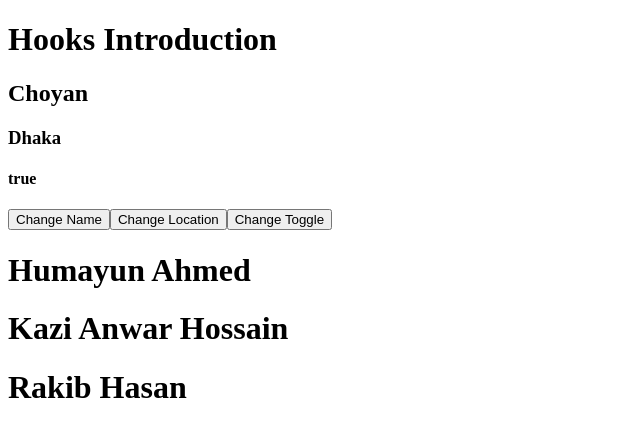
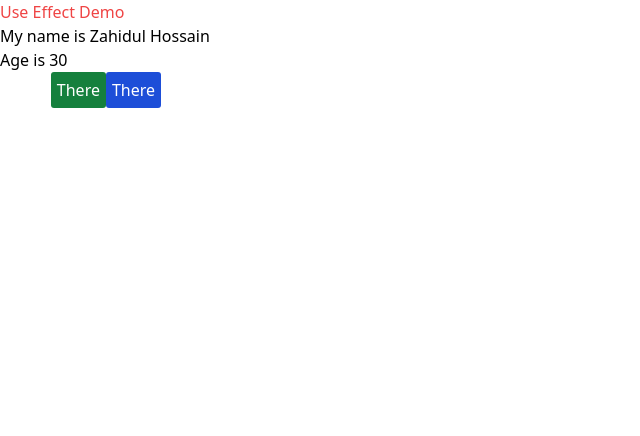
Before and after one commit to kodeeo/react-bootcamp-2022, a React (Create React App) app in the folder react-class-intro/: page / in a window 1280 px wide. Shown: the top 436 px of the page, without its empty margins (0-640 px from the left). Built offline with nearby package versions, Linux system fonts and the light colour scheme.

Commit message:
Tailwindcss init and useEffect intro

```diff
--- a/react-class-intro/package.json
+++ b/react-class-intro/package.json
@@ -34,5 +34,10 @@
       "last 1 firefox version",
       "last 1 safari version"
     ]
+  },
+  "devDependencies": {
+    "autoprefixer": "^10.4.13",
+    "postcss": "^8.4.19",
+    "tailwindcss": "^3.2.4"
   }
 }
--- /dev/null
+++ b/react-class-intro/postcss.config.js
@@ -0,0 +1,6 @@
+module.exports = {
+  plugins: {
+    tailwindcss: {},
+    autoprefixer: {},
+  },
+}
--- /dev/null
+++ b/react-class-intro/src/components/Header/Button.js
@@ -0,0 +1,5 @@
+export default function Button({text, color}){
+    return (
+        <button className={`bg-${color}-700 text-white p-1.5 rounded-[3px]`}>{text}</button>
+    )
+}
--- /dev/null
+++ b/react-class-intro/src/components/Header/UseEffectDemo.js
@@ -0,0 +1,53 @@
+import { useEffect, useState } from "react"
+import Button from "./Button"
+
+export default function UseEffectDemo(){
+
+    const [age, setAge] = useState(30)
+
+    const [user, setUser] = useState({
+        firstName: 'Zahidul',
+        lastName: 'Hossain'
+    })
+
+
+    // Shallow comparison
+
+    useEffect(() => {
+        // setAge(40)
+        // setUser({
+        //     firstName: 'Kawser',
+        //     lastName: 'Ahmed',
+        // })
+    }, [user])
+
+    return (
+        <div>
+            <h1 className="text-red-500">Use Effect Demo</h1>
+            <p>My name is {user.firstName} {user.lastName}</p>
+            <p>Age is {age}</p>
+
+
+            <div>
+
+                <Button text='Hello' color='red' />
+                <Button text='There' color='green' />
+                <Button text='There' color='blue' />
+
+
+            </div>
+
+
+        {/* <button className="bg-blue-700 text-white p-1.5 rounded-[3px]">Hi Button</button>
+            <button className="bg-green-700 text-white p-1.5 rounded-[3px]">Hi Button</button>
+            <button className="bg-orange-700 text-white p-1.5 rounded-[3px]">Hi Button</button>
+            <button className="bg-rose-900 text-white p-1.5 rounded-[3px]">Hi Button</button>
+            <button className="bg-fuchsia-700 text-white p-1.5 rounded-[3px]">Hi Button</button>   */}
+
+
+
+
+
+        </div>
+    )
+}
--- /dev/null
+++ b/react-class-intro/src/css/tailwind.css
@@ -0,0 +1,3 @@
+@tailwind base;
+@tailwind components;
+@tailwind utilities;
--- a/react-class-intro/src/index.js
+++ b/react-class-intro/src/index.js
@@ -1,11 +1,13 @@
 import React from 'react';
 import ReactDOM from 'react-dom/client';
 // import App from './App';
-import HooksIntro from './HooksIntro';
+// import HooksIntro from './HooksIntro';
+import UseEffectDemo from './components/Header/UseEffectDemo';
+import './css/tailwind.css';
 
 const root = ReactDOM.createRoot(document.getElementById('root'));
 root.render(
   <React.StrictMode>
-    <HooksIntro />
+    <UseEffectDemo />
   </React.StrictMode>
 );
--- /dev/null
+++ b/react-class-intro/tailwind.config.js
@@ -0,0 +1,10 @@
+/** @type {import('tailwindcss').Config} */
+module.exports = {
+  content: [
+    "./src/**/*.{js,jsx,ts,tsx}",
+  ],
+  theme: {
+    extend: {},
+  },
+  plugins: [],
+}
```
Also changed, not shown: 1 other file (tests, documents, lock files or other folders).
